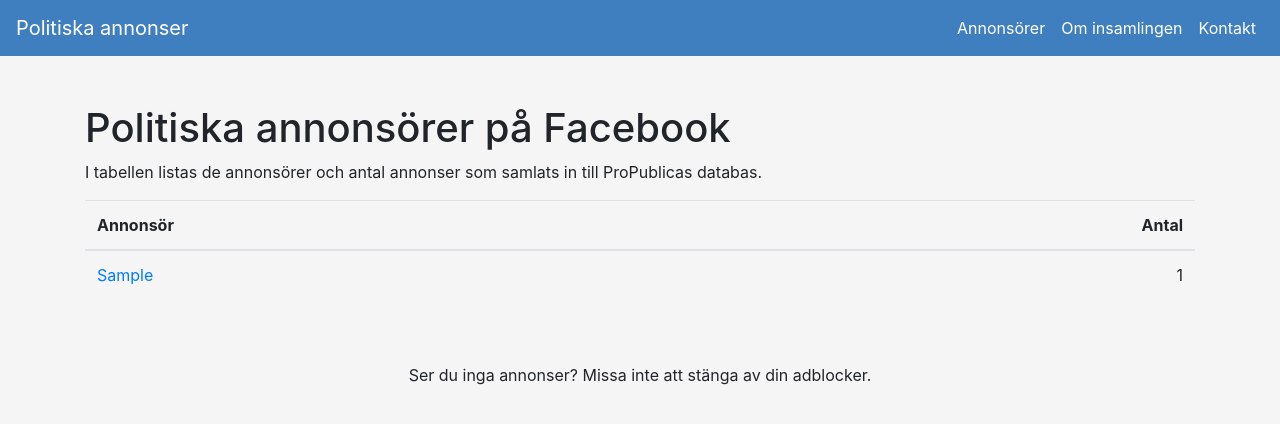
After one commit to peterk/fb-political-ads, a Flask app: page /annonsorer in a window 1280 px wide. The commit adds this page. Shown: the top 424 px of the page. Run offline with Flask 2, Linux system fonts and the light colour scheme; tables that the repository leaves empty hold one stand-in row (values such as "Sample post"); some libraries are stand-ins or nearby versions.

Commit message:
advertisers

```diff
--- a/web/app/main.py
+++ b/web/app/main.py
@@ -1,7 +1,7 @@
 from flask import Flask, request, session, g, redirect, url_for, abort, render_template, flash
 from models import db, Ad
 from sqlalchemy.orm import load_only
-from sqlalchemy import desc, asc
+from sqlalchemy import desc, asc, func
 import os
 from flask_caching import Cache
 import time
@@ -9,7 +9,7 @@ import time
 app = Flask(__name__)
 db.init_app(app)
 DEBUG = os.environ["FLASK_DEBUG"]
-ADS_PER_PAGE = 40
+ADS_PER_PAGE = 50
 
 POSTGRES = {
     'user': os.environ["POSTGRES_USER"],
@@ -29,6 +29,11 @@ def view_full_path_key():
 @cache.cached(timeout=120, key_prefix='advertisers')
 def get_advertisers():
     return [ad.advertiser for ad in Ad.query.options(load_only("advertiser")).order_by(Ad.advertiser).distinct("advertiser").all() if ad.advertiser is not None]
+
+
+def get_advertisers_and_count():
+    return [(ad.advertiser, ad.count) for ad in Ad.query.with_entities(Ad.advertiser, func.count(Ad.advertiser).label('count')).group_by(Ad.advertiser).order_by(Ad.advertiser).all() if ad.advertiser is not None]
+
 
 
 @app.route("/", methods=['GET'])
@@ -75,6 +80,14 @@ def ad(fbid):
 
 
 
+@app.route("/annonsorer", methods=['GET'])
+@cache.cached(timeout=60*60*12)
+def advertisers():
+    advertisers = get_advertisers_and_count()
+    return render_template('advertisers.html', advertisers=advertisers)
+
+
+
 @app.route("/om-insamlingen", methods=['GET'])
 @cache.cached(timeout=60*60*12)
 def about():
--- /dev/null
+++ b/web/app/templates/advertisers.html
@@ -0,0 +1,33 @@
+{% extends "layout.html" %}
+{% block title %}Annonsörer - Politiska annonser{% endblock %}
+{% block body %}
+    <div class="container">
+      <div class="row">
+	<div class="col-md-12 text-left mt-5">
+	  <h1>Politiska annonsörer på Facebook</h1>
+	  <p>I tabellen listas de annonsörer och antal annonser som samlats in till ProPublicas databas.</p>
+
+	  {% if advertisers %}
+	      <div class="table-responsive">
+		<table class="table table-hover" id="advertisers">
+		  <thead>
+		    <tr>
+		      <th scope="col">Annonsör</th>
+		      <th scope="col" class="text-right">Antal</th>
+		    </tr>
+		  </thead>
+		  <tbody>
+		    {% for advertiser in advertisers %}
+			<tr>
+			  <td><a href="/?advertiser={{advertiser[0]}}">{{advertiser[0]}}</a></td>
+			  <td class="text-right">{{advertiser[1]}}</td>
+			</tr>
+		    {% endfor %}
+		  </tbody>
+		</table>
+	    {% endif %}
+	  </div>
+	</div>
+      </div>
+    </div>
+{% endblock %}
--- a/web/app/templates/index.html
+++ b/web/app/templates/index.html
@@ -7,7 +7,7 @@
       <div class="container">
 	<h1 class="jumbotron-heading">Politisk annonsering på Facebook</h1>
 	<p class="lead">Politisk annonsering kan idag vara målgruppsanpassad på detaljnivå. Genom att ta hjälp av frivilliga och verktyg från ProPublica har det samlats in <a href="#adsection">{{total_adcount}} politiska annonser</a> från Facebook. Genom att presentera dem här kan vi lära oss mer om hur politisk annonsering går till och vilka budskap som riktas till andra målgrupper än de man själv ingår i.</p>
-	<p class="lead">Vill du hjälpa till att samla in annonser? Installera denna <a href="https://projects.propublica.org/political-ad-collector/">plugin för Chrome och Firefox</a> och hjälp till att rapportera in annonser du med. Insamlingen sparar ingen information om dig som person.</p>
+	<p class="lead">Vill du hjälpa till att samla in annonser? Installera denna <a href="https://projects.propublica.org/political-ad-collector/">plugin för Chrome och Firefox</a> och hjälp till att rapportera in annonser och <a href="/annonsorer">annonsörer</a> du med. Insamlingen sparar ingen information om dig som person.</p>
 	<div class="row" role="main">
 	  <div class="col-md-4 offset-md-4">
 	    {% with messages = get_flashed_messages() %}
--- a/web/app/templates/layout.html
+++ b/web/app/templates/layout.html
@@ -26,6 +26,9 @@
  <div class="collapse navbar-collapse" id="navbarNavAltMarkup">
       <ul class="navbar-nav ml-auto">
 	<li class="nav-item">
+	  <a class="nav-link active" href="/annonsorer">Annonsörer</a>
+	</li>
+	<li class="nav-item">
 	  <a class="nav-link active" href="/om-insamlingen">Om insamlingen</a>
 	</li>
 	<li class="nav-item">
```
